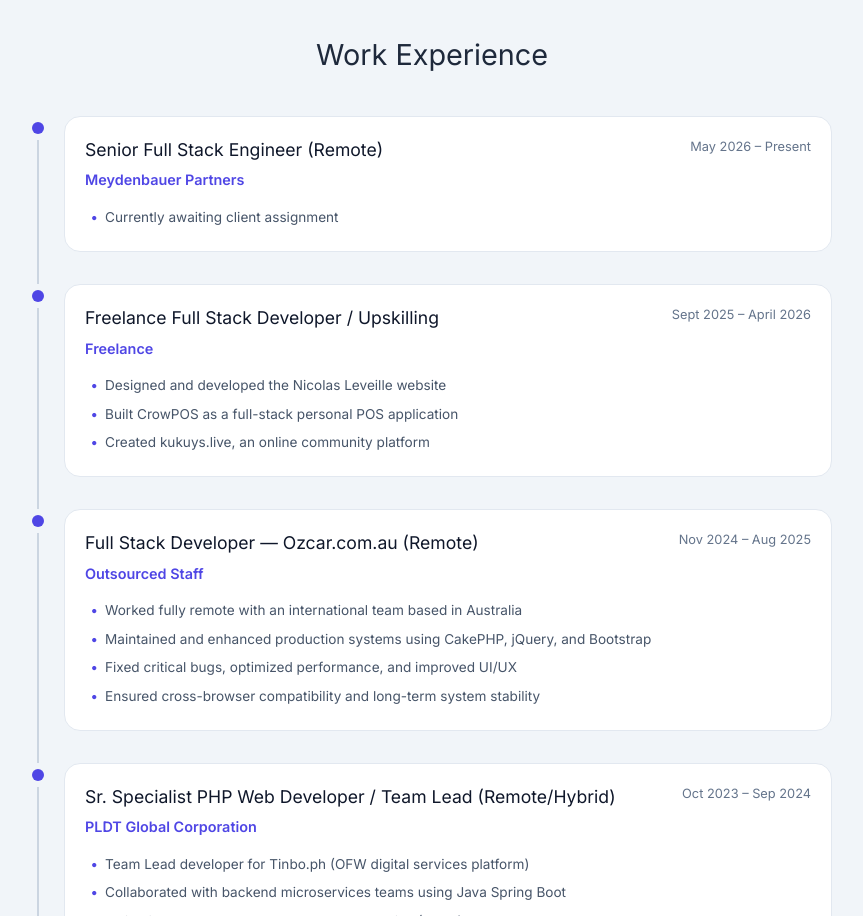
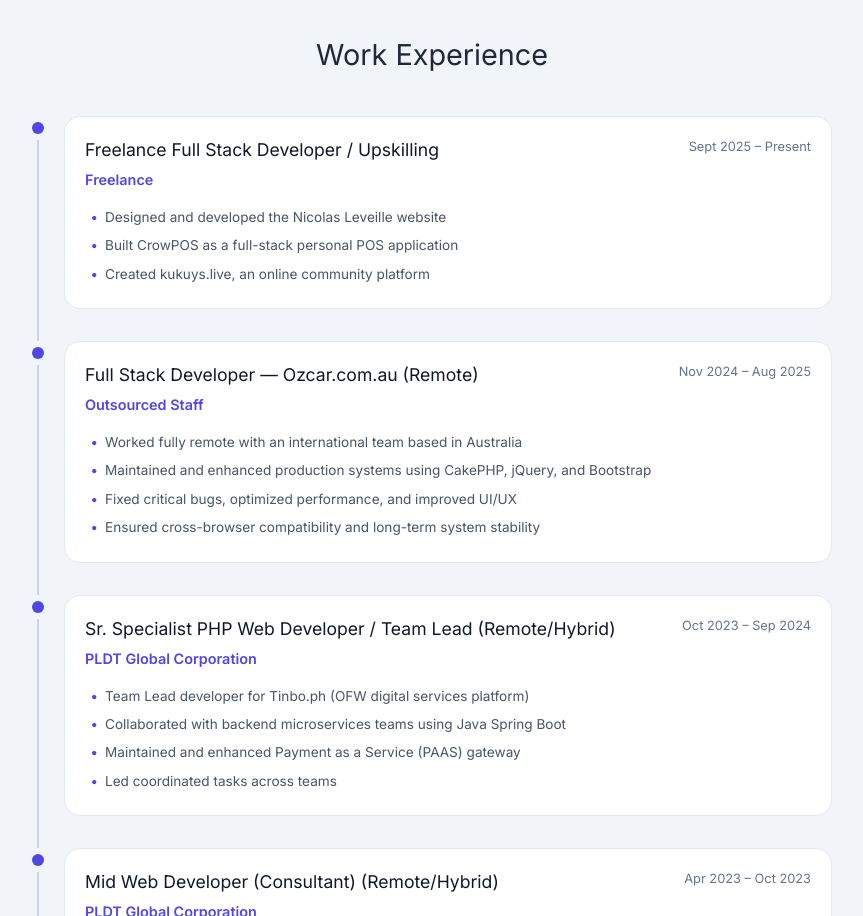
Before and after one commit to williamdancel/whadancel-portfolio, a Vue app: page / in a window 1280 px wide. Shown: the part 2660-3576 px from the top of the page, without its empty margins (208-1071 px from the left). Built offline with nearby package versions, Linux system fonts and the light colour scheme.

Commit message:
Remove Meydenbaur Partners in experience temporary

```diff
--- a/src/views/PortfolioHome.vue
+++ b/src/views/PortfolioHome.vue
@@ -205,17 +205,9 @@
 
 const experience = [
   {
-    company: "Meydenbauer Partners",
-    title: "Senior Full Stack Engineer (Remote)",
-    date: "May 2026 – Present",
-    bullets: [
-      "Currently awaiting client assignment",
-    ],
-  },
-  {
     company: "Freelance",
     title: "Freelance Full Stack Developer / Upskilling",
-    date: "Sept 2025 – April 2026",
+    date: "Sept 2025 – Present",
     bullets: [
       "Designed and developed the Nicolas Leveille website",
       "Built CrowPOS as a full-stack personal POS application",
```
